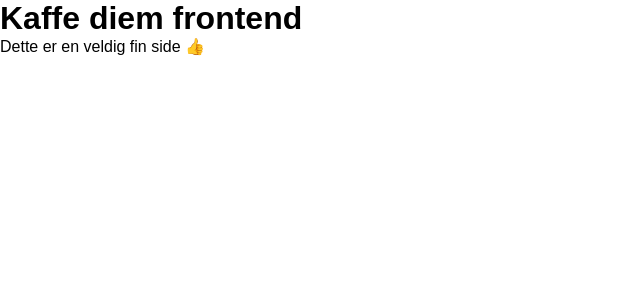
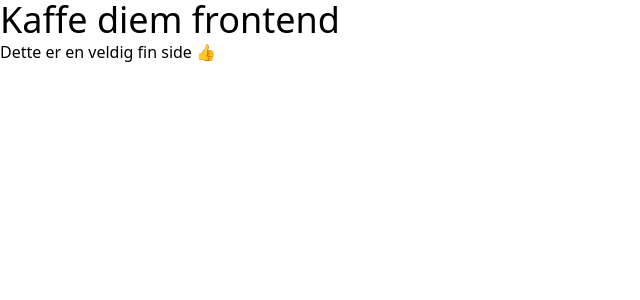
Before and after one commit to Kaffe-diem/kaffediem, a SvelteKit app: page / in a window 1280 px wide. Shown: the top 300 px of the page, without its empty margins (0-640 px from the left). Built offline with nearby package versions, Linux system fonts and the light colour scheme.

Commit message:
tailwind: init

```diff
--- a/package.json
+++ b/package.json
@@ -16,14 +16,17 @@
 		"@sveltejs/kit": "^2.0.0",
 		"@sveltejs/vite-plugin-svelte": "^3.0.0",
 		"@types/eslint": "^9.6.0",
+		"autoprefixer": "^10.4.20",
 		"eslint": "^9.0.0",
 		"eslint-config-prettier": "^9.1.0",
 		"eslint-plugin-svelte": "^2.36.0",
 		"globals": "^15.0.0",
 		"prettier": "^3.1.1",
 		"prettier-plugin-svelte": "^3.1.2",
+		"prettier-plugin-tailwindcss": "^0.6.5",
 		"svelte": "^4.2.7",
 		"svelte-check": "^4.0.0",
+		"tailwindcss": "^3.4.9",
 		"typescript": "^5.0.0",
 		"typescript-eslint": "^8.0.0",
 		"vite": "^5.0.3"
--- /dev/null
+++ b/postcss.config.js
@@ -0,0 +1,6 @@
+export default {
+	plugins: {
+		tailwindcss: {},
+		autoprefixer: {}
+	}
+};
--- a/src/app.css
+++ b/src/app.css
@@ -1,10 +1,3 @@
-* {
-  margin: 0;
-  padding: 0;
-  box-sizing: border-box;
-}
-
-:root {
-  /* Sette font, med mange fallbacks slik at det virker overalt */
-  font-family: Arial, -apple-system, BlinkMacSystemFont, 'Segoe UI', Roboto, Oxygen, Ubuntu, Cantarell, 'Open Sans', 'Helvetica Neue', sans-serif;
-}
+@import 'tailwindcss/base';
+@import 'tailwindcss/components';
+@import 'tailwindcss/utilities';
--- a/src/routes/+layout.svelte
+++ b/src/routes/+layout.svelte
@@ -1,5 +1,5 @@
 <script>
-  import "../app.css";
+  import '../app.css';
 </script>
 
 <div class="app">
--- a/src/routes/+page.svelte
+++ b/src/routes/+page.svelte
@@ -1,2 +1,2 @@
-<h1>Kaffe diem frontend</h1>
+<h1 class="text-4xl">Kaffe diem frontend</h1>
 Dette er en veldig fin side 👍
--- /dev/null
+++ b/tailwind.config.ts
@@ -0,0 +1,11 @@
+import type { Config } from 'tailwindcss';
+
+export default {
+	content: ['./src/**/*.{html,js,svelte,ts}'],
+
+	theme: {
+		extend: {}
+	},
+
+	plugins: []
+} as Config;
```
Also changed, not shown: 2 other files (tests, documents, lock files or other folders).
